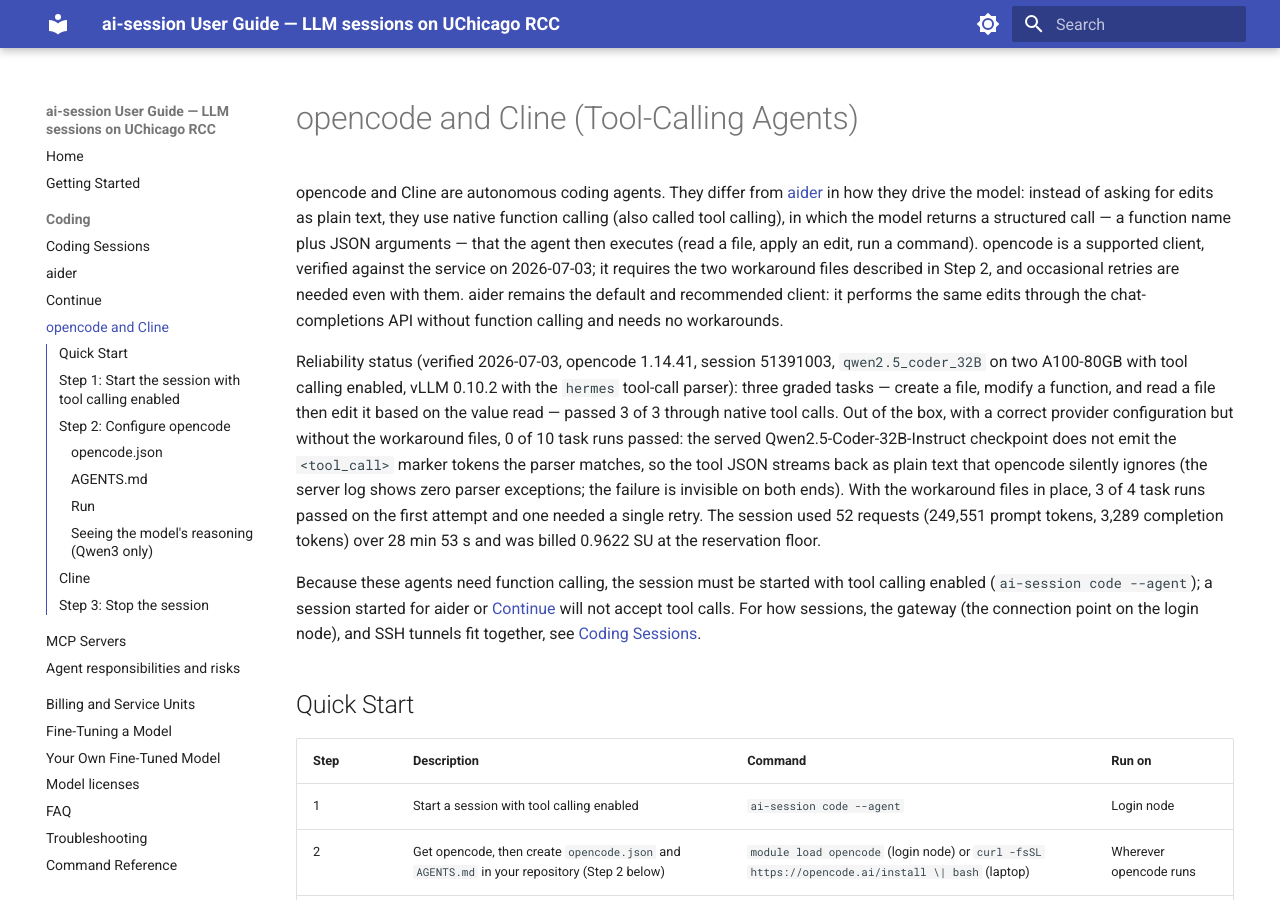
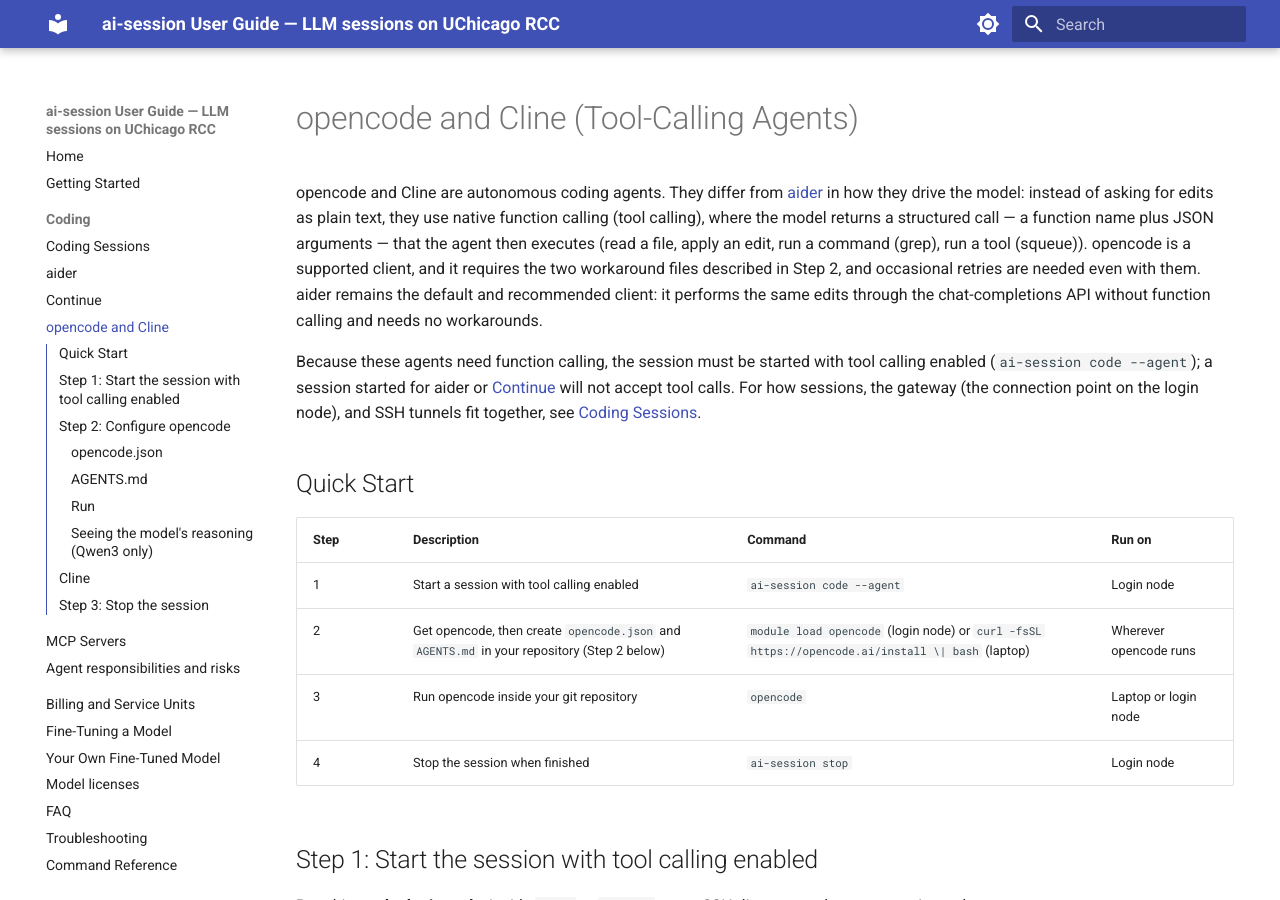
Before and after one commit to rmehta1987/rcc-vllm, an MkDocs documentation site: the page built from docs/coding/opencode.md, in a window 1280 px wide and 900 px high. Built offline with MkDocs 1.6.1 and Material for MkDocs 9.7.7, drawn with Linux system fonts in a browser that asks for light colours; some of the changed text lies outside the part shown.

Commit message:
Revise opencode and Cline documentation
Updated documentation for opencode and Cline, clarifying function calling and reliability status. Added instructions for creating AGENTS.md.

```diff
--- a/docs/coding/opencode.md
+++ b/docs/coding/opencode.md
@@ -2,27 +2,13 @@
 
 opencode and Cline are autonomous coding agents. They differ from [aider](aider.md)
 in how they drive the model: instead of asking for edits as plain text, they use
-native function calling (also called tool calling), in which the model returns a
+native function calling (tool calling), where the model returns a
 structured call — a function name plus JSON arguments — that the agent then executes
-(read a file, apply an edit, run a command). opencode is a supported client,
-verified against the service on 2026-07-03; it requires the two workaround files
+(read a file, apply an edit, run a command (grep), run a tool (squeue)). opencode is a supported client,
+and it requires the two workaround files
 described in Step 2, and occasional retries are needed even with them. aider remains
 the default and recommended client: it performs the same edits through the
 chat-completions API without function calling and needs no workarounds.
-
-Reliability status (verified 2026-07-03, opencode 1.14.41, session 51391003,
-`qwen2.5_coder_32B` on two A100-80GB with tool calling enabled, vLLM 0.10.2 with
-the `hermes` tool-call parser): three graded tasks — create a file, modify a
-function, and read a file then edit it based on the value read — passed 3 of 3
-through native tool calls. Out of the box, with a correct provider configuration
-but without the workaround files, 0 of 10 task runs passed: the served
-Qwen2.5-Coder-32B-Instruct checkpoint does not emit the `<tool_call>` marker tokens
-the parser matches, so the tool JSON streams back as plain text that opencode
-silently ignores (the server log shows zero parser exceptions; the failure is
-invisible on both ends). With the workaround files in place, 3 of 4 task runs
-passed on the first attempt and one needed a single retry. The session used 52
-requests (249,551 prompt tokens, 3,289 completion tokens) over 28 min 53 s and was
-billed 0.9622 SU at the reservation floor.
 
 Because these agents need function calling, the session must be started with tool
 calling enabled (`ai-session code --agent`); a session started for aider or
@@ -168,11 +154,10 @@
 
 The `mcp` block matters more than it looks: MCP servers from your personal
 configuration are advertised to the model as extra tools and inflate every prompt.
-In the 2026-07-03 verification, one personal MCP server pushed the first request to
-27,925 input tokens; the server rejected it (HTTP 400: input plus the 8,192-token output
-budget exceed the 32,768 context) and opencode surfaced no error at all.
 
 ### AGENTS.md
+
+This is mainly needed for **opencode** .
 
 Create `AGENTS.md` in the repository root with exactly the following content.
 Reason: the served Qwen2.5-Coder-32B-Instruct checkpoint does not generate the
@@ -263,7 +248,7 @@
 by native tool calling. Configure it with the same three values — base URL
 `http://localhost:<GW_PORT>/v1`, API key the session access key, model
 `qwen2.5_coder_32B` — against a session started with `ai-session code --agent`.
-Cline has not been verified against this service. The missing `<tool_call>` marker
+Cline has not been **tested** yet. The missing `<tool_call>` marker
 tokens (see Step 2) are a property of the served model, not of opencode, so Cline
 is expected to need an equivalent rules file; its mechanism is `.clinerules`
 rather than `AGENTS.md`. aider is the fallback.
```
